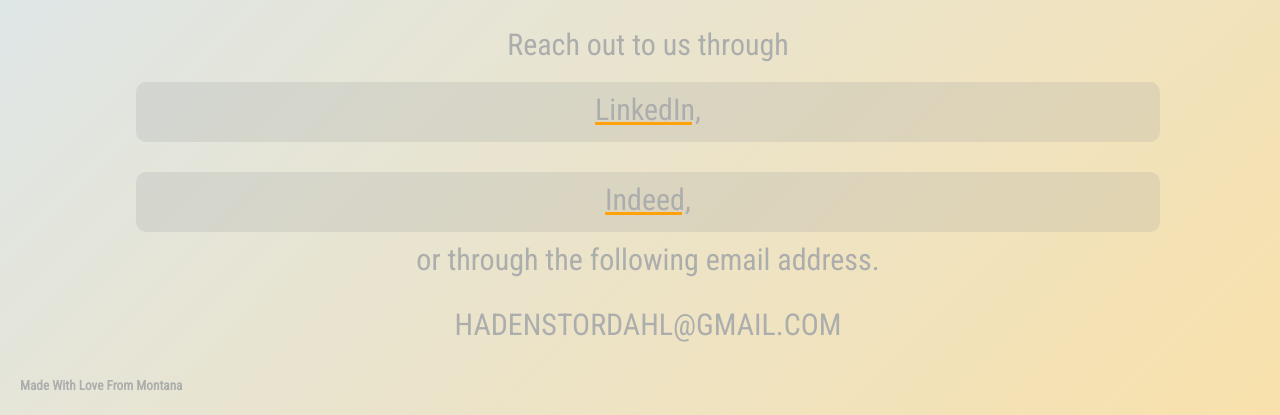
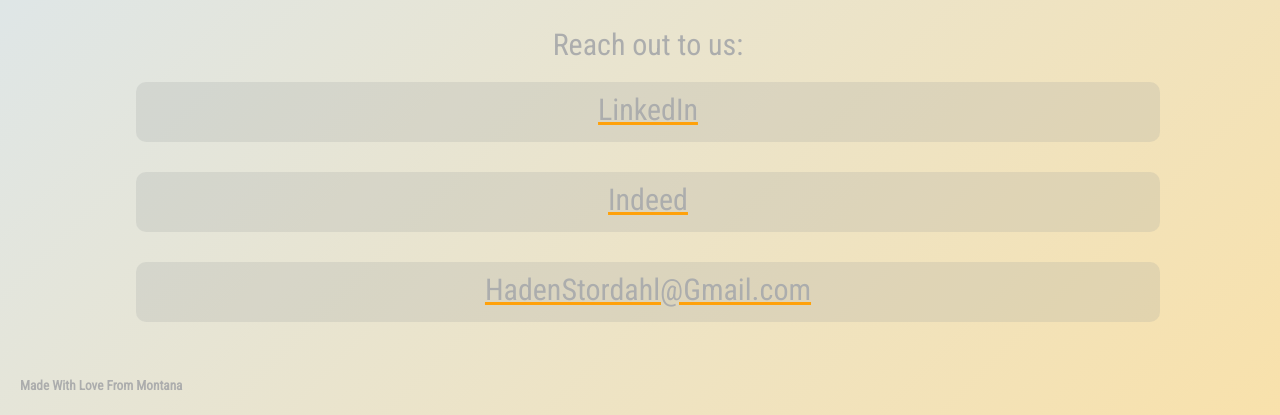
Before and after one commit to BaronHumbert/baronhumbert.github.io, a plain HTML site: page contact.html in a window 1280 px wide. Shown: the part 439-854 px from the top of the page. Drawn offline with Linux system fonts and the light colour scheme.

Commit message:
Updated contact page for clarity

```diff
--- a/contact.html
+++ b/contact.html
@@ -28,9 +28,7 @@
         <h2 class="welcome">GIVE US A</h2>
         <h1 class="logo">SHOUT</h1>
     <div id="desc-box">
-        <p class="desc">Reach out to us through <a href="https://www.linkedin.com/in/haden-stordahl-3b9a86244/" class="link" target="_blank">LinkedIn,</a> <a href="https://profile.indeed.com/?hl=en_US&co=US&from=gnav-homepage&_ga=2.119862464.939190573.1671050442-2128856932.1667333541" class="link" target="_blank">Indeed,</a> or through the following email address.</p>
-
-        <p>HADENSTORDAHL@GMAIL.COM</p>
+        <p class="desc">Reach out to us: <a href="https://www.linkedin.com/in/haden-stordahl-3b9a86244/" class="link" target="_blank">LinkedIn</a> <a href="https://profile.indeed.com/?hl=en_US&co=US&from=gnav-homepage&_ga=2.119862464.939190573.1671050442-2128856932.1667333541" class="link" target="_blank">Indeed</a><a class="link" href="mailto:hadenstordahl@gmail.com">HadenStordahl@Gmail.com</a></p>
       </div>
         <br>
     </body>
```
